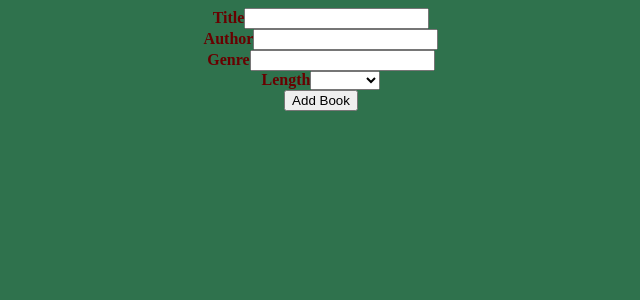
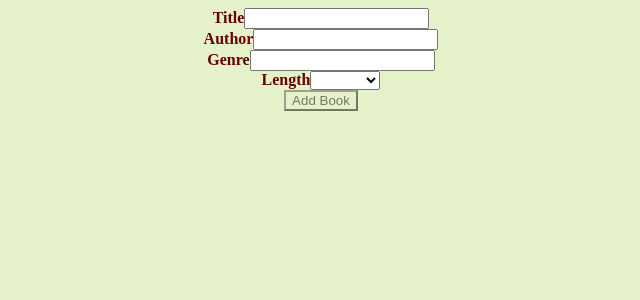
Before and after one commit to JackWeidman/weidman-library-app, a Vue app: page / in a window 1280 px wide. Shown: the top 300 px of the page, without its empty margins (319-959 px from the left). Built offline with nearby package versions, Linux system fonts and the light colour scheme.

Commit message:
Most up to date styling and functionality

```diff
--- a/src/App.vue
+++ b/src/App.vue
@@ -1,5 +1,6 @@
 <template>
   <AddBook @add-book="addBook" class="centered"></AddBook>
+
   <div class="books-container">
     <BookObject
       v-for="book in books"
@@ -9,7 +10,9 @@
       :genre="book.genre"
       :length="book.length"
       :review="book.review"
+      @delete="deleteBook(book.id)"
     ></BookObject>
+
   </div>
 </template>
 
@@ -35,8 +38,13 @@ export default {
         author: newBook.author,
         genre: newBook.genre,
         length: newBook.length,
-        // review: review
       });
+    },
+    deleteBook(id) {
+      const index = this.books.findIndex((book) => book.id === id);
+      if (index !== -1) {
+        this.books.splice(index, 1);
+      }
     },
   },
 };
@@ -51,6 +59,7 @@ export default {
 .books-container {
   display: flex;
   flex-wrap: wrap;
+  min-height: 500px;
 }
 #app {
   font-family: Avenir, Helvetica, Arial, sans-serif;
@@ -64,14 +73,16 @@ export default {
 #app button {
   font: inherit;
   cursor: pointer;
-  border: 1px solid #186309;
+  border: 5px solid #186309;
   background-color: #186309;
   color: white;
   padding: 0.05rem 1rem;
 }
 </style>
+
 <style>
 body {
-  background-color: rgb(47, 114, 77); /* Change to your desired background color */
+  background-color: #e5f2c9; /* Change to your desired background color */
 }
+
 </style>
--- a/src/components/AddBook.vue
+++ b/src/components/AddBook.vue
@@ -25,7 +25,7 @@
       <label>Review</label>
       <input type="text" />
     </div> -->
-    <button>Add Book</button>
+    <button :class="{ 'disabled': !newBook.title || !newBook.author }">Add Book</button>
   </form>
 </template>
 
@@ -60,5 +60,15 @@ export default {
 <style scoped>
 .font-color {
   color: rgb(104, 0, 0);
+
 }
+
+.disabled {
+  background-color: inherit;
+
+
+  opacity: 0.5; /* Reduce opacity to visually indicate it's disabled */
+  cursor: not-allowed; /* Change cursor to indicate it's not clickable */
+}
+
 </style>
--- a/src/components/AddReview.vue
+++ b/src/components/AddReview.vue
@@ -1,8 +1,13 @@
 <template>
-
+<input type="text" @click.stop />
 </template>
 
 <script>
+export default{
+    data(){
+        // review: ''
+    }
+}
 </script>
 
 
--- a/src/components/BookObject.vue
+++ b/src/components/BookObject.vue
@@ -11,8 +11,12 @@
       <div class="content">
         <h2>Genre: {{ genre }}</h2>
         <h2>Length: {{ length }}</h2>
-        <h2>Review:</h2>
-        <p>{{ review }}</p>
+
+        <!-- <h2 v-if="review != ''">Review:
+          <p>{{ review }}</p></h2> -->
+          <h2>Review:</h2>
+          <AddReview></AddReview>
+        <button @click="deleteBook" class="delete-button" v-show="detailsAreVisible">Delete</button>
       </div>
     </div>
   </div>
@@ -20,8 +24,12 @@
 </template>
 
 <script>
+import AddReview from './AddReview.vue'
 export default {
   props: ['title', 'author', 'genre', 'length', 'review'],
+  components: {
+    AddReview
+  },
   data() {
     return {
       detailsAreVisible: false,
@@ -31,7 +39,12 @@ export default {
     toggleDetails() {
       this.detailsAreVisible = !this.detailsAreVisible;
     },
+    deleteBook(){
+      const id = this.id;
+      this.$emit('delete', id)
+    }
   },
+
 };
 </script>
 
@@ -47,7 +60,7 @@ export default {
   margin: 15px;
   background-color: #f9f9f9;
   border: 1px solid #ddd;
-  padding: 10px;
+  padding: 5px;
   cursor: pointer;
   transition: transform 0.3s ease;
 }
@@ -87,4 +100,11 @@ export default {
 .cover.open {
   transform: translateX(-100%);
 }
+
+.delete-button{
+  position: absolute;
+  bottom: 10px;
+  left: 70%;
+
+}
 </style>
```
